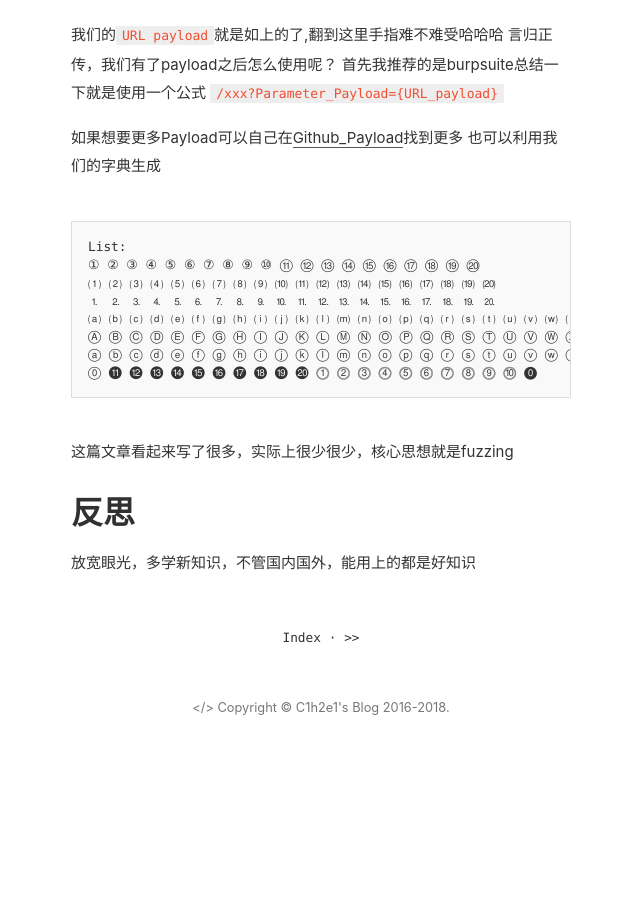
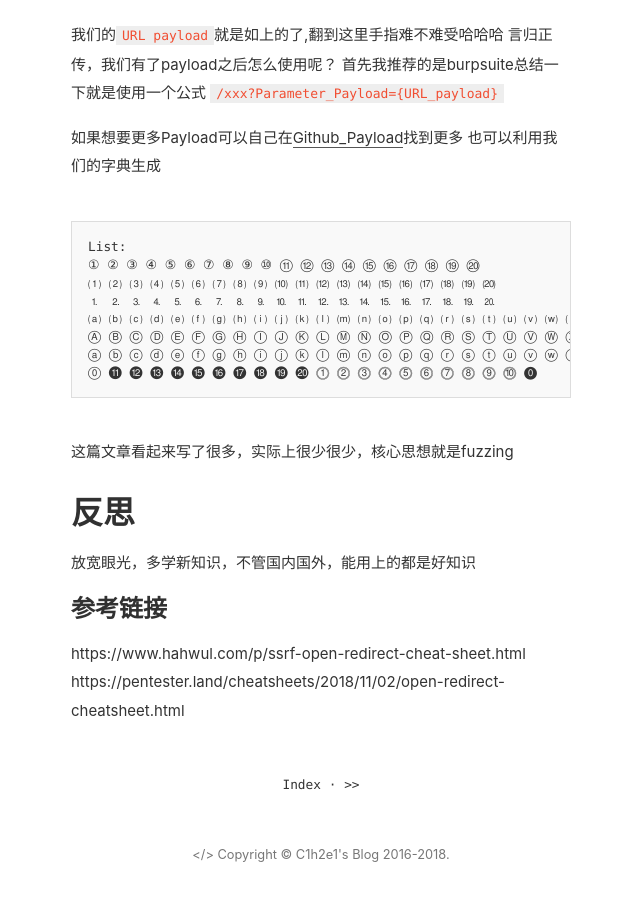
Before and after one commit to C1h2e1/c1h2e1.github.io, a Jekyll site: the page built from _posts/2018-12-7-url_plus.md, in a window 1280 px wide and 900 px high, scrolled down 11994 px. Shown: the whole window, without its empty margins (319-959 px from the left). Built offline with Jekyll 4.4.1, drawn with Linux system fonts in a browser that asks for light colours; comment, search, counter and statistics services are not loaded; before the commit the page ends 12747 px from its top, so only the background shows below that.

Commit message:
Update 2018-12-7-url_plus.md

```diff
--- a/_posts/2018-12-7-url_plus.md
+++ b/_posts/2018-12-7-url_plus.md
@@ -623,3 +623,7 @@ List:
 
 #	反思
 放宽眼光，多学新知识，不管国内国外，能用上的都是好知识
+
+## 参考链接
+https://www.hahwul.com/p/ssrf-open-redirect-cheat-sheet.html
+https://pentester.land/cheatsheets/2018/11/02/open-redirect-cheatsheet.html
```
